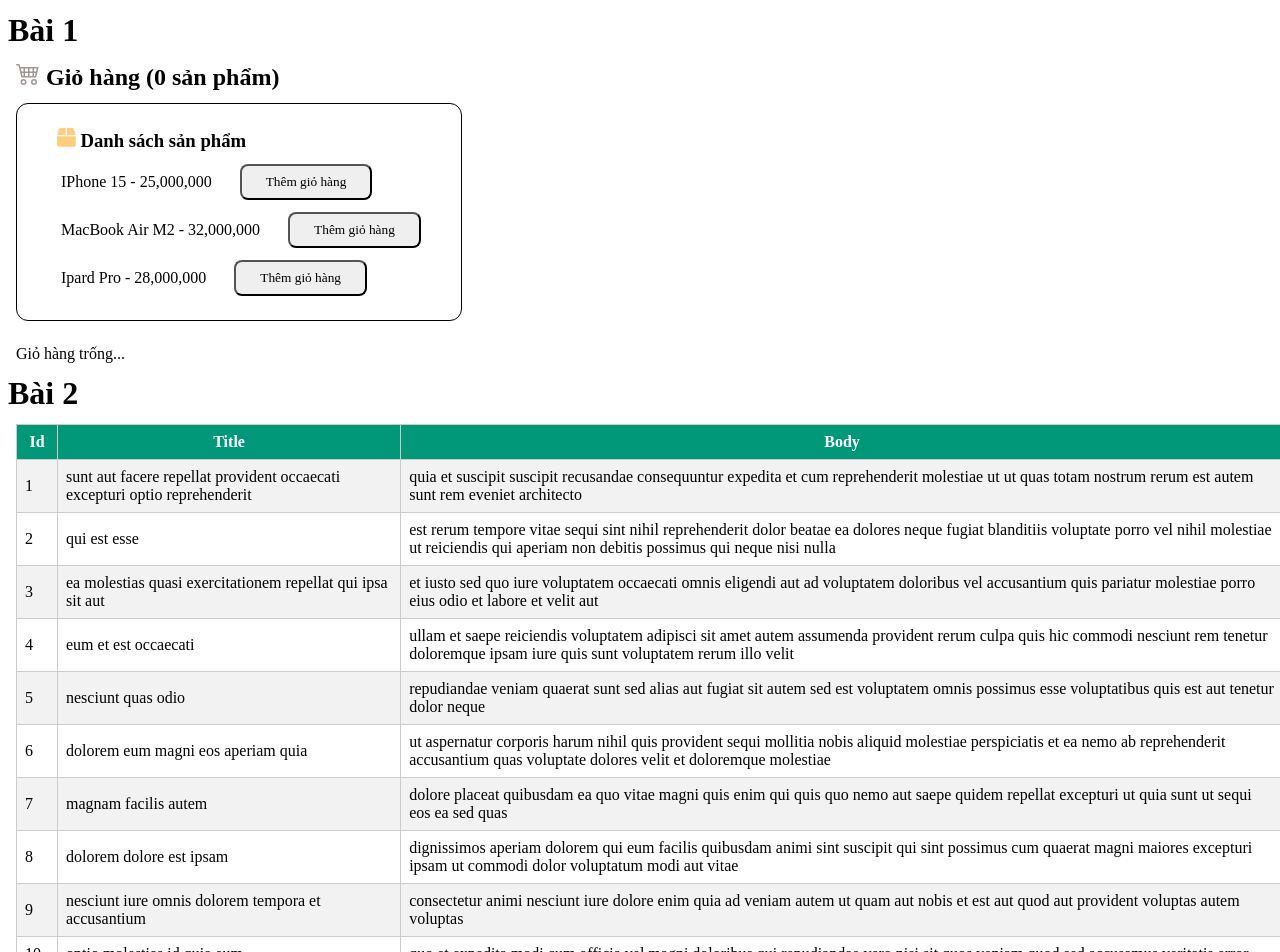
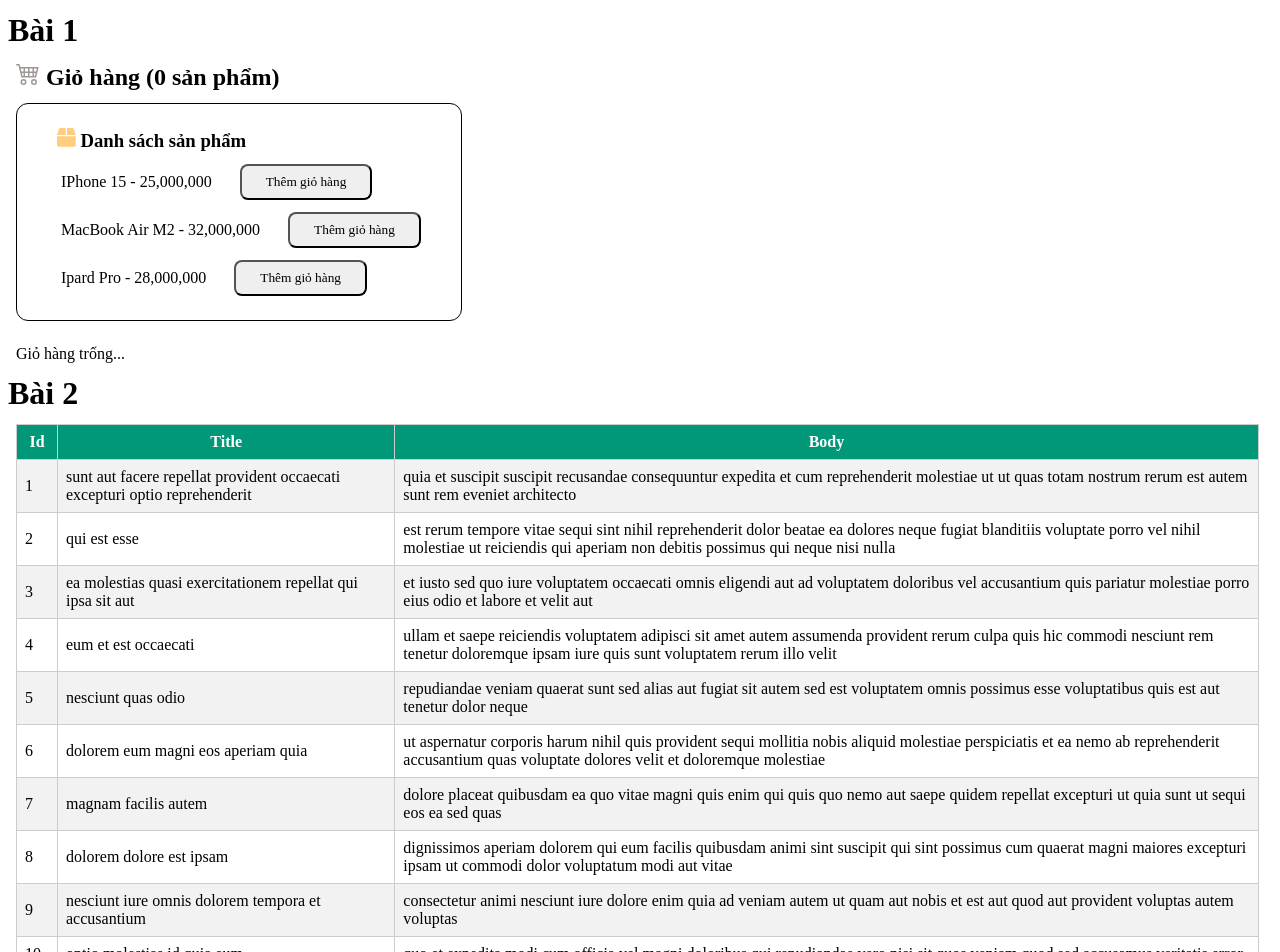
Before and after one commit to nguyenphuong29082004/HIT15_REACT_2025, a React (Vite) app in the folder week1/: page / in a window 1280 px wide. Shown: the top 952 px of the page. Built offline with nearby package versions, Linux system fonts and the light colour scheme.

Commit message:
fix_table

```diff
--- a/week1/src/components/Bai2/style.css
+++ b/week1/src/components/Bai2/style.css
@@ -1,5 +1,5 @@
 table {
-  width: 100%;
+  width: 98%;
   border-collapse: collapse;
 }
 table th {
@@ -10,7 +10,8 @@ table th {
 table tbody tr:nth-child(odd) {
   background-color: #f2f2f2;
 }
-table td,th{
+table td,
+th {
   border: 1px solid #ccc;
   padding: 8px;
 }
@@ -19,11 +20,10 @@ table td {
   text-align: left; /* Căn trái nội dung */
 }
 
-
 table tbody tr:last-child {
   border-bottom: 4px solid #019879; /* Ví dụ: Thêm đường viền trên */
   background-color: #f9f9f9; /* Ví dụ: Thay đổi màu nền */
 }
 table tbody tr:hover {
-    color: #019879;
+  color: #019879;
 }
```
